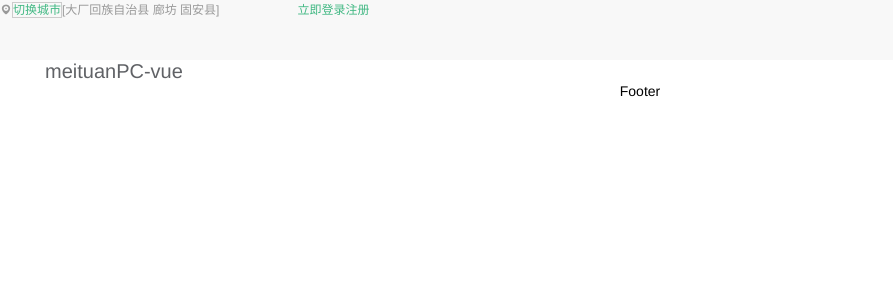
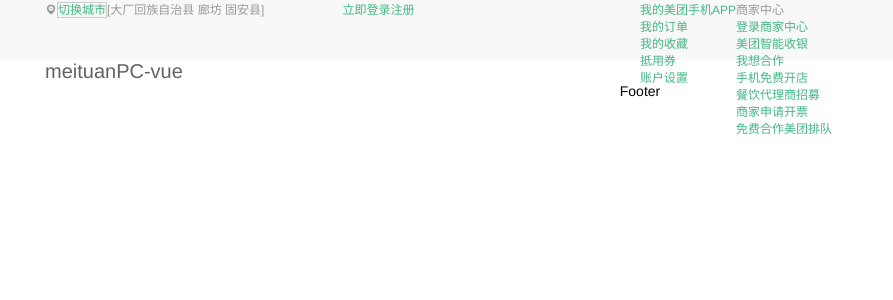
Before and after one commit to wangjunw/meituanPC-vue, a Nuxt app: page / in a window 1280 px wide. Shown: the top 300 px of the page, without its empty margins (0-893 px from the left). Built offline with nearby package versions, Linux system fonts and the light colour scheme.

Commit message:
头部右侧nav

```diff
--- a/assets/css/main.css
+++ b/assets/css/main.css
@@ -2,7 +2,8 @@
   font-family: 'iconfont';
   /* project id 682850 */
   src: url('//at.alicdn.com/t/font_682850_58yfbhz7jvf.eot');
-  src: url('//at.alicdn.com/t/font_682850_58yfbhz7jvf.eot?#iefix') format('embedded-opentype'),
+  src: url('//at.alicdn.com/t/font_682850_58yfbhz7jvf.eot?#iefix')
+      format('embedded-opentype'),
     url('//at.alicdn.com/t/font_682850_58yfbhz7jvf.woff') format('woff'),
     url('//at.alicdn.com/t/font_682850_58yfbhz7jvf.ttf') format('truetype'),
     url('//at.alicdn.com/t/font_682850_58yfbhz7jvf.svg#iconfont') format('svg');
@@ -11,35 +12,42 @@
 @font-face {
   font-family: 'meituan';
   src: url(//s0.meituan.net/bs/fe-web-meituan/c19c6e9/font/home-category-iconfont.eot?t=1503027869484);
-    src: url(//s0.meituan.net/bs/fe-web-meituan/c19c6e9/font/home-category-iconfont.eot?t=1503027869484#iefix) format('embedded-opentype'),
-    url(//s0.meituan.net/bs/fe-web-meituan/c19c6e9/font/home-category-iconfont.woff?t=1503027869484) format('woff'),
-    url(//s0.meituan.net/bs/fe-web-meituan/c19c6e9/font/home-category-iconfont.ttf?t=1503027869484) format('truetype'),
-    url(//s0.meituan.net/bs/fe-web-meituan/c19c6e9/font/home-category-iconfont.svg?t=1503027869484#home-category-iconfont) format('svg')
+  src: url(//s0.meituan.net/bs/fe-web-meituan/c19c6e9/font/home-category-iconfont.eot?t=1503027869484#iefix)
+      format('embedded-opentype'),
+    url(//s0.meituan.net/bs/fe-web-meituan/c19c6e9/font/home-category-iconfont.woff?t=1503027869484)
+      format('woff'),
+    url(//s0.meituan.net/bs/fe-web-meituan/c19c6e9/font/home-category-iconfont.ttf?t=1503027869484)
+      format('truetype'),
+    url(//s0.meituan.net/bs/fe-web-meituan/c19c6e9/font/home-category-iconfont.svg?t=1503027869484#home-category-iconfont)
+      format('svg');
 }
 
-.layout-blank{
+.layout-blank {
   background-color: #fff;
   color: #2e2f30;
   letter-spacing: 0.5px;
-  font-family: "Source Sans Pro", Arial, sans-serif;
+  font-family: 'Source Sans Pro', Arial, sans-serif;
   height: 100vh;
   margin: 0;
 }
-body{
+body {
   margin: 0;
   padding: 0;
 }
-body *{
+body * {
   margin: 0;
   padding: 0;
 }
 
-footer{
+footer {
   text-align: center;
 }
 
-a, a:hover, a:focus, a:visited{
-  color: #41B883;
+a,
+a:hover,
+a:focus,
+a:visited {
+  color: #41b883;
 }
 
 .logo {
@@ -47,9 +55,15 @@
   height: 218px;
 }
 
-.page-enter-active, .page-leave-active{
-  transition: opacity .5s
+.page-enter-active,
+.page-leave-active {
+  transition: opacity 0.5s;
 }
-.page-enter, .page-leave-active{
-  opacity: 0
+.page-enter,
+.page-leave-active {
+  opacity: 0;
 }
+li,
+dd {
+  list-style: none;
+}
--- a/assets/css/public/layout.scss
+++ b/assets/css/public/layout.scss
@@ -10,14 +10,12 @@
   background: #f8f8f8;
   color: #999;
   width: 100%;
-  padding: 0;
   font-size: 12px;
   .m-header {
     width: 1190px;
     margin: 0 auto;
   }
 }
-
 .layout-default {
   -webkit-font-smoothing: antialiased;
   font-family: '-apple-system', BlinkMacSystemFont, Roboto, 'Helvetica Neue',
--- a/components/public/header/index.vue
+++ b/components/public/header/index.vue
@@ -1,5 +1,5 @@
 <template>
-  <el-row :gutter="20">
+  <el-row :gutter="0">
     <el-col :span="6">
       <city/>
     </el-col>
@@ -7,17 +7,19 @@
       <user/>
     </el-col>
     <el-col :span="6">
-      <div class="grid-content bg-purple"></div>
+      <my-nav></my-nav>
     </el-col>
   </el-row>
 </template>
 <script>
 import City from "./city";
 import User from "./user";
+import MyNav from "./nav";
 export default {
   components: {
     City,
-    User
+    User,
+    MyNav
   }
 };
 </script>
--- a/components/public/header/nav.vue
+++ b/components/public/header/nav.vue
@@ -0,0 +1,62 @@
+<template>
+  <div class="m-nav">
+    <ul class="header-rightNav">
+      <li>
+        <nuxt-link to="/my">我的美团</nuxt-link>
+        <dl>
+          <dd>
+            <nuxt-link to="/myOrder">我的订单</nuxt-link>
+          </dd>
+          <dd>
+            <nuxt-link to="myCollect">我的收藏</nuxt-link>
+          </dd>
+          <dd>
+            <nuxt-link to="/coupon">抵用券</nuxt-link>
+          </dd>
+          <dd>
+            <nuxt-link to="/accountSettings">账户设置</nuxt-link>
+          </dd>
+        </dl>
+      </li>
+      <li>
+        <a href="http://i.meituan.com/mobile/down/meituan">手机APP</a>
+      </li>
+      <li>
+        <span>商家中心</span>
+        <dl>
+          <dd>
+            <a
+              href="https://e.meituan.com/meishi/epassport/login?service=com.sankuai.meishi.fe.ecom&continue=https%3A%2F%2Fe.meituan.com%2Fmeishi%2Fepassport%2Ftoken%3Ftarget%3Dhttps%253A%252F%252Fe.meituan.com%252Fmeishi%252F"
+            >登录商家中心</a>
+          </dd>
+          <dd>
+            <a href="https://shouyin.meituan.com/?utm_source=inner&utm_medium=mtpcsjzx">美团智能收银</a>
+          </dd>
+          <dd>
+            <a
+              href="https://bizvisualmeishi.meituan.com/bizsettle/settle/merchantsSettle?utm_source=mt_C_my"
+            >我想合作</a>
+          </dd>
+          <dd>
+            <a href="https://e.meituan.com/mobile/">手机免费开店</a>
+          </dd>
+          <dd>
+            <a href="https://daili.meituan.com/?comeFrom=mtwebMenu">餐饮代理商招募</a>
+          </dd>
+          <dd>
+            <a href="https://pc.meituan.com/?activity_code=mtpcdh">商家申请开票</a>
+          </dd>
+          <dd>
+            <a href="https://paidui.meituan.com/?activity_code=168_00038141">免费合作美团排队</a>
+          </dd>
+        </dl>
+      </li>
+      <li></li>
+    </ul>
+  </div>
+</template>
+<style scoped>
+.header-rightNav li {
+  float: left;
+}
+</style>
```
